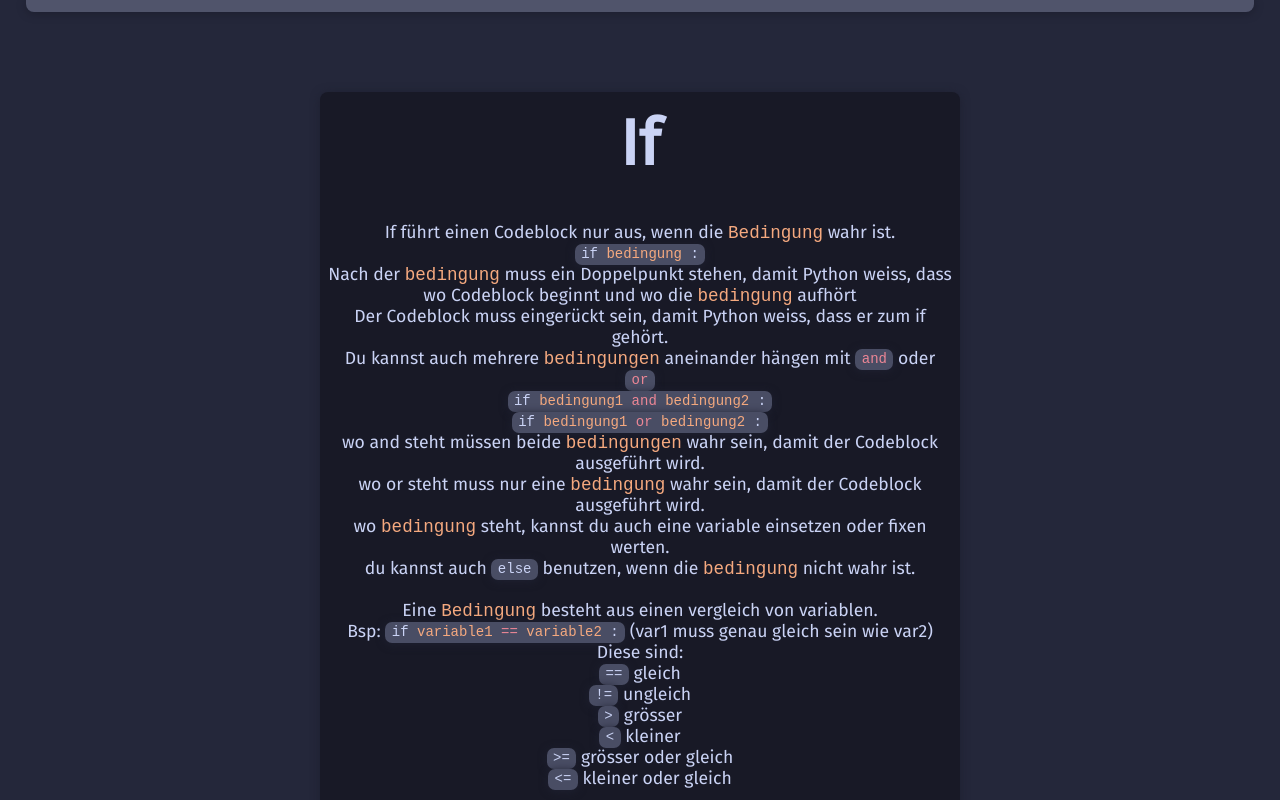
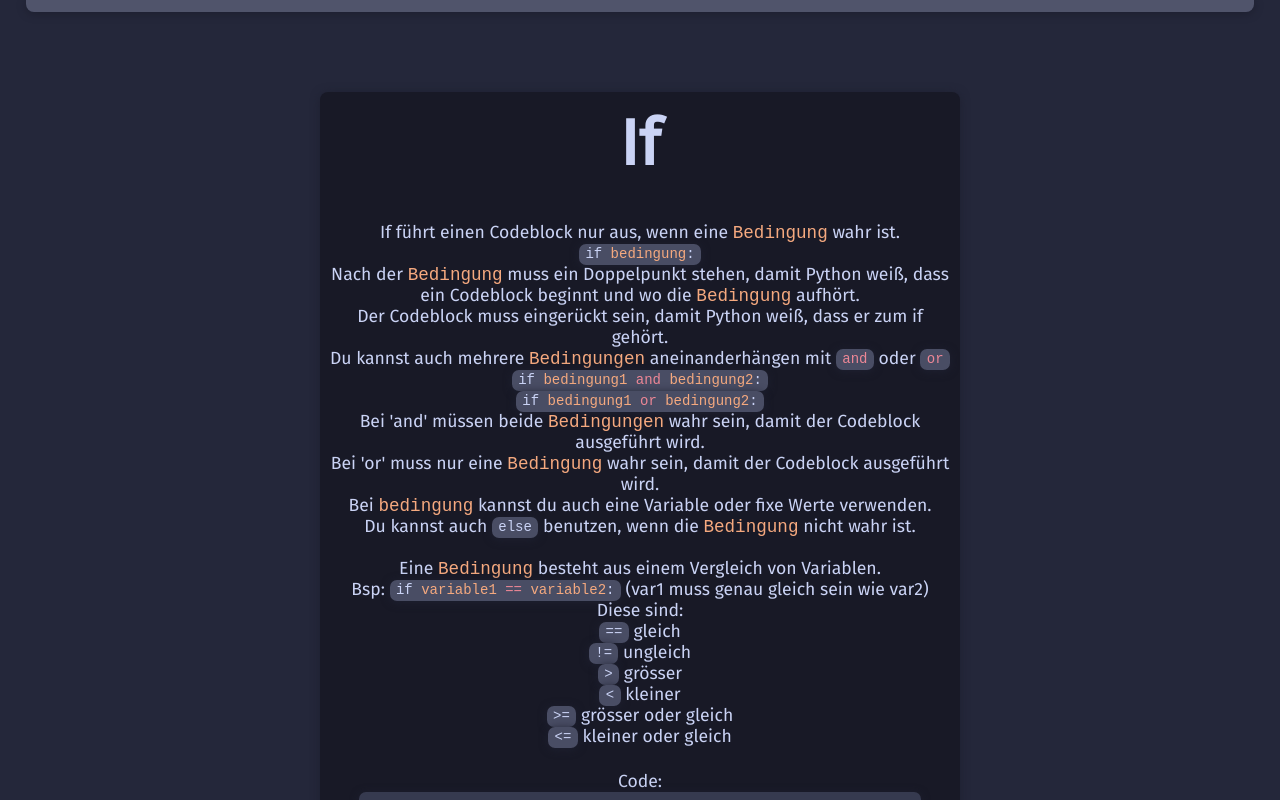
Before and after one commit to 137-Trimethylxanthin/HTL-Vill-Codinglab, a SvelteKit app: page /level1/inhalt/if/expl in a window 1280 px wide. Shown: the top 800 px of the page. Built offline with nearby package versions, Linux system fonts and the light colour scheme.

Commit message:
updated grammar

```diff
--- a/src/routes/+layout.svelte
+++ b/src/routes/+layout.svelte
@@ -120,9 +120,13 @@
                 <li><button on:click={logOut}><img class="icons" src="/media/logout-{theme}.png" alt="Logout"></button></li>
                 <li><button on:click={quit}><img class="icons" src="/media/close-{theme}.png" alt="Close"></button></li>
             </ul>
+            <!-- svelte-ignore a11y-no-static-element-interactions -->
+            <!-- svelte-ignore a11y-click-events-have-key-events -->
             <div on:click={toggleHeader} id="openToggle">Close</div>
         </div>
     {:else}
+        <!-- svelte-ignore a11y-no-static-element-interactions -->
+        <!-- svelte-ignore a11y-click-events-have-key-events -->
         <div on:click={toggleHeader} id="close" ></div>
     {/if}
 </header>
--- a/src/routes/level1/aufgabe/+page.svelte
+++ b/src/routes/level1/aufgabe/+page.svelte
@@ -22,7 +22,7 @@
         <li> =, &gt;, &lt;, ! (Vergleichsoperatoren)</li>
     </ul>
 
-    <p>Bist du Bereit?</p>
+    <p>Bist du bereit?</p>
     <button on:click={startLvl}>Start</button>
 
 
--- a/src/routes/level1/inhalt/if/expl/+page.svelte
+++ b/src/routes/level1/inhalt/if/expl/+page.svelte
@@ -10,20 +10,20 @@
 <div class="lernContainer">
     <h1>If</h1>
     <p>
-        If führt einen Codeblock nur aus, wenn die <code style="color: var(--peach);">Bedingung</code> wahr ist. <br>
-        <code class="inline-code">if <code style="color: var(--peach);">bedingung</code> :</code> <br>
-        Nach der <code style="color: var(--peach);">bedingung</code> muss ein Doppelpunkt stehen, damit Python weiss, dass wo Codeblock beginnt und wo die <code style="color: var(--peach);">bedingung</code> aufhört<br>
-        Der Codeblock muss eingerückt sein, damit Python weiss, dass er zum if gehört. <br>
-        Du kannst auch mehrere <code style="color: var(--peach);">bedingungen</code> aneinander hängen mit <code class="inline-code" style="color: var(--red)">and</code> oder <code style="color: var(--red)" class="inline-code">or</code> <br>
-        <code class="inline-code">if <code style="color: var(--peach);">bedingung1</code> <code style="color: var(--red);">and</code> <code style="color: var(--peach);">bedingung2</code> :</code> <br>
-        <code class="inline-code">if <code style="color: var(--peach);">bedingung1</code> <code style="color: var(--red);">or</code> <code style="color: var(--peach);">bedingung2</code> :</code> <br>
-        wo and steht müssen beide <code style="color: var(--peach);">bedingungen</code> wahr sein, damit der Codeblock ausgeführt wird. <br>
-        wo or steht muss nur eine <code style="color: var(--peach);">bedingung</code> wahr sein, damit der Codeblock ausgeführt wird. <br>
-        wo <code style="color: var(--peach);">bedingung</code> steht, kannst du auch eine variable einsetzen oder fixen werten. <br>
-        du kannst auch <code class="inline-code">else</code> benutzen, wenn die <code style="color: var(--peach);">bedingung</code> nicht wahr ist. <br>
+        If führt einen Codeblock nur aus, wenn eine <code style="color: var(--peach);">Bedingung</code> wahr ist. <br>
+        <code class="inline-code">if <code style="color: var(--peach);">bedingung</code>:</code> <br>
+        Nach der <code style="color: var(--peach);">Bedingung</code> muss ein Doppelpunkt stehen, damit Python weiß, dass ein Codeblock beginnt und wo die <code style="color: var(--peach);">Bedingung</code> aufhört.<br>
+        Der Codeblock muss eingerückt sein, damit Python weiß, dass er zum if gehört. <br>
+        Du kannst auch mehrere <code style="color: var(--peach);">Bedingungen</code> aneinanderhängen mit <code class="inline-code" style="color: var(--red)">and</code> oder <code style="color: var(--red)" class="inline-code">or</code> <br>
+        <code class="inline-code">if <code style="color: var(--peach);">bedingung1</code> <code style="color: var(--red);">and</code> <code style="color: var(--peach);">bedingung2</code>:</code> <br>
+        <code class="inline-code">if <code style="color: var(--peach);">bedingung1</code> <code style="color: var(--red);">or</code> <code style="color: var(--peach);">bedingung2</code>:</code> <br>
+        Bei 'and' müssen beide <code style="color: var(--peach);">Bedingungen</code> wahr sein, damit der Codeblock ausgeführt wird. <br>
+        Bei 'or' muss nur eine <code style="color: var(--peach);">Bedingung</code> wahr sein, damit der Codeblock ausgeführt wird. <br>
+        Bei <code style="color: var(--peach);">bedingung</code> kannst du auch eine Variable oder fixe Werte verwenden. <br>
+        Du kannst auch <code class="inline-code">else</code> benutzen, wenn die <code style="color: var(--peach);">Bedingung</code> nicht wahr ist. <br>
         <br>
-        Eine <code style="color: var(--peach);">Bedingung</code> besteht aus einen vergleich von variablen. <br>
-        Bsp: <code class="inline-code">if <code style="color: var(--peach);">variable1</code> <code style="color: var(--red);">==</code> <code style="color: var(--peach);">variable2</code> :</code> (var1 muss genau gleich sein wie var2) <br>
+        Eine <code style="color: var(--peach);">Bedingung</code> besteht aus einem Vergleich von Variablen. <br>
+        Bsp: <code class="inline-code">if <code style="color: var(--peach);">variable1</code> <code style="color: var(--red);">==</code> <code style="color: var(--peach);">variable2</code>:</code> (var1 muss genau gleich sein wie var2) <br>
         Diese sind: <br>
         <code class="inline-code">==</code> gleich <br>
         <code class="inline-code">!=</code> ungleich <br>
@@ -38,23 +38,21 @@
     </p>
     <p class="noMargin">Code:</p>
 <pre class="codeBlock">
-    if <code style="color: var(--peach);">1</code> <code style="color: var(--red);">==</code> <code style="color: var(--peach);">1</code>: <code class="comment">#True</code>
+    if <code style="color: var(--peach);">1</code> <code style="color: var(--red);">==</code> <code style="color: var(--peach);">1</code>: <code class="comment"># True</code>
         print("1 ist gleich 1")
 
     alter: int = 15
-    if <code style="color: var(--peach);">alter</code> <code style="color: var(--red);">&gt;</code> <code style="color: var(--peach);">18</code>: <code class="comment">#False</code>
+    if <code style="color: var(--peach);">alter</code> <code style="color: var(--red);">&gt;</code> <code style="color: var(--peach);">18</code>: <code class="comment"># False</code>
         print("du bist erwachsen")
     else:
         print("du bist noch nicht erwachsen")
 
-    <code class="comment">#Variable wird neu zugewiesen und die if wird neu ausgeführt</code>
+    <code class="comment"># Variable wird neu zugewiesen und die if wird neu ausgeführt</code>
     alter = 20
-    if <code style="color: var(--peach);">alter</code> <code style="color: var(--red);">&gt;</code> <code style="color: var(--peach);">18</code>: <code class="comment">#True</code>
+    if <code style="color: var(--peach);">alter</code> <code style="color: var(--red);">&gt;</code> <code style="color: var(--peach);">18</code>: <code class="comment"># True</code>
         print("du bist erwachsen und noch jung")
     else:
         print("du bist nicht erwachsen oder nicht mehr jung")
-
-    <code class="comment">#Variable wird neu zugewiesen und die if wird neu ausgeführt</code>
 
 
 </pre>
--- a/src/routes/level1/inhalt/input/aufg/+page.svelte
+++ b/src/routes/level1/inhalt/input/aufg/+page.svelte
@@ -122,11 +122,11 @@
 <pre class="codeBlock">
 name: <input class="inline-input {name_type_state}" style="width: 2vw" maxlength="3" bind:value={user_name_type}> = input("<input type="text" style="width: 30vw" maxlength="58" bind:value={user_name}>")
 alter: <input class="inline-input {alter_type_state}" style="width: 2vw" maxlength="3" bind:value={user_alter_type}> = int(input("<input type="text" style="width: 12vw" maxlength="23" bind:value={user_alter}>"))
-<code class="comment">#Hier musst du einen eingenen variable namen dir ausdenken</code>
+<code class="comment"># Hier musst du dir einen Variablenamen ausdenken</code>
 <input class="inline-input {datum_name_state}" type="text" style="width: 12vw" maxlength="23" bind:value={user_datum_name}>: <input class="inline-input {datum_type_state}" style="width: 2vw" maxlength="3" bind:value={user_datum_type}> = input("<input type="text" style="width: 12vw" maxlength="23" bind:value={user_datum}>")
 
 print("Hallo " + name + ", du bist " + alter + " Jahre alt")
-print("Und Hast am " + <input class="inline-input {datum_name_state}" type="text" style="width: 12vw" maxlength="23" bind:value={user_datum_name_in_print}> + " Geburtstag");)
+print("Und hast am " + <input class="inline-input {datum_name_state}" type="text" style="width: 12vw" maxlength="23" bind:value={user_datum_name_in_print}> + " Geburtstag");)
 </pre>
 
 <button class="validate" on:click={() => {validate()}}>Ausführen</button>
@@ -136,7 +136,7 @@
 <code class="{firstInput}">> <code style="color: var(--peach);">{user_name}</code> <input style="width: 10vw;" type="text" bind:value={input_val_1} class="inline-input {firstInput}" on:keypress={(e) => { if (e.key === "Enter"){ secondInput = ""; input1Output = ""; firstInput="hidden"; }}}></code><code class="{input1Output}"><code style="color: var(--peach);">{user_name}</code> <code style="color: var(--teal);">{input_val_1}</code></code>
 <code class="{secondInput}">> <code style="color: var(--peach);">{user_alter}</code> <input style="width: 10vw;" type="number" bind:value={input_val_2} class="inline-input {secondInput}" on:keypress={(e) => { if (e.key === "Enter"){ thirdInput = ""; input2Output = ""; secondInput="hidden";}}}></code><code class="{input2Output}"><code style="color: var(--peach);">{user_alter}</code> <code style="color: var(--teal);">{input_val_2}</code></code>
 <code class="{thirdInput}">> <code style="color: var(--peach);">{user_datum}</code> <input style="width: 10vw;" type="text" bind:value={input_val_3} class="inline-input {thirdInput}" on:keypress={(e) => { if (e.key === "Enter"){ ende=""; input3Output = ""; thirdInput="hidden"; _enableButton()}}}></code><code class="{input3Output}"><code style="color: var(--peach);">{user_datum}</code> <code style="color: var(--teal);">{input_val_3}</code></code>
-<code class="{ende}">Hallo <code style="color: var(--teal);">{input_val_1}</code>, du bist <code style="color: var(--teal);">{input_val_2}</code> <br>Und Hast am <code style="color: var(--teal);">{input_val_3}</code> Geburtstag</code>
+<code class="{ende}">Hallo <code style="color: var(--teal);">{input_val_1}</code>, du bist <code style="color: var(--teal);">{input_val_2}</code> Jahre alt <br>Und hast am <code style="color: var(--teal);">{input_val_3}</code> Geburtstag</code>
 </pre>
 </div>
 <button class="next" on:click={() => {_next("../if/expl")}}>Weiter</button>
--- a/src/routes/level1/inhalt/print/aufg/+page.svelte
+++ b/src/routes/level1/inhalt/print/aufg/+page.svelte
@@ -14,7 +14,7 @@
     });
 
     let inputVal = "";
-    let output = "hier ist der Output.";
+    let output = "Hier ist der Output.";
     function validate(){
         if (inputVal.length <= 0) {
             outputColorClass = "invalid-output";
@@ -57,7 +57,7 @@
     <h1>print - Aufgabe</h1>
 
     <p>
-        Nun versuche es selbst <br>
+        Nun versuche es selbst. <br>
         Schreibe ein print, welches deinen Namen ausgibt:
     </p>
 
--- a/src/routes/level1/inhalt/variable/expl/+page.svelte
+++ b/src/routes/level1/inhalt/variable/expl/+page.svelte
@@ -14,7 +14,7 @@
         In Variable können Werte gespeichert werden. Diese Werte können dann später wieder abgerufen werden. <br>
         In Python können wir Variablen mit dem <code class="inline-code">=</code> Zeichen erstellen. <br>
         <code class="inline-code">x = 5</code> erstellt zum Beispiel eine Variable mit dem Namen <code class="inline-code">x</code> und dem Wert <code class="inline-code">5</code>. <br>
-        Wir werden aber nach dem Namen der Variable einen ':' setzen und den Typen der Variable angeben. <br>
+        Wir werden aber nach dem Namen der Variable einen ':' setzen, um den Typen der Variable angeben. <br>
         <code class="inline-code">x: int = x</code> Damit sagen wir Leuten, die den Code lesen, dass die Variable <code class="inline-code">x</code> eine Nummer (Integer) ist. <br>
         Hier sind ein paar Beispiele (mit Kurzform): <br>
         In Python werden Texte in Anführungszeichen gesetzt und 'String' genannt. (kurz: str) <br>
```
Also changed, not shown: src/routes/level1/inhalt/if/aufg/+page.svelte (+10 -13 lines), src/routes/level1/inhalt/print/expl/+page.svelte (+4 -5 lines), 1 other file (tests, documents, lock files or other folders).
